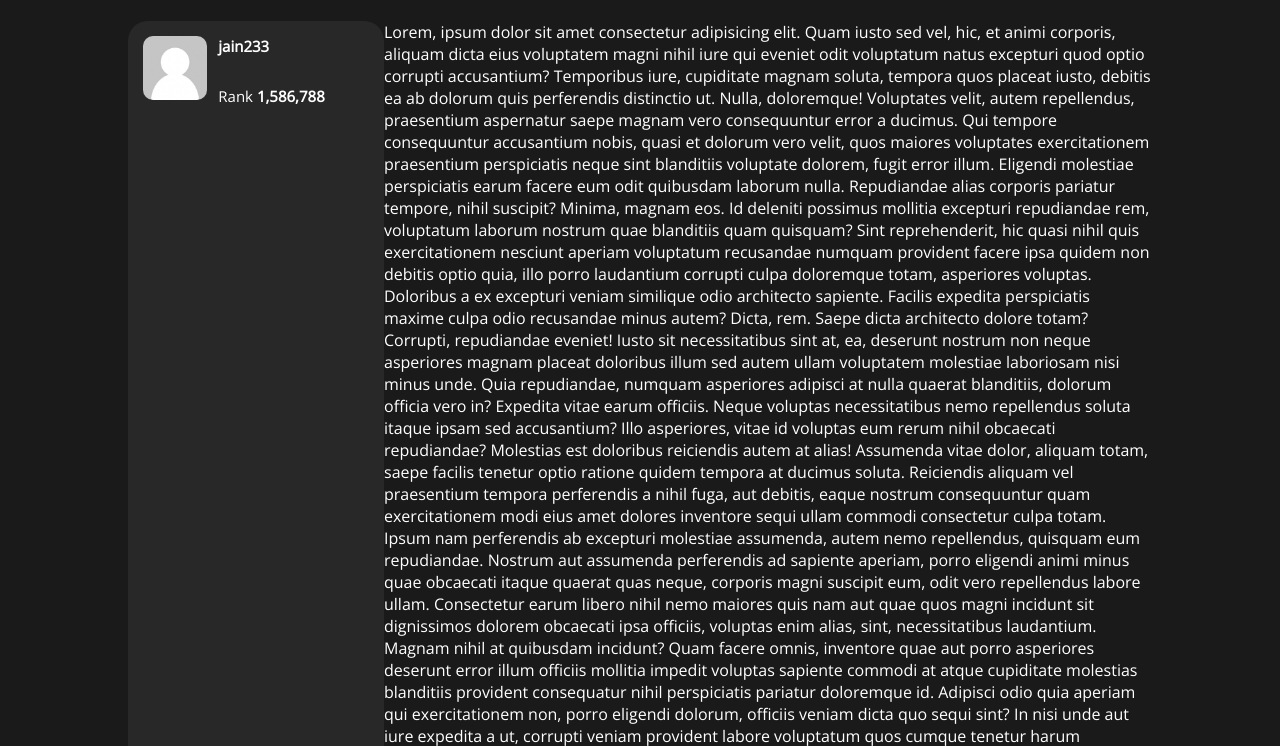
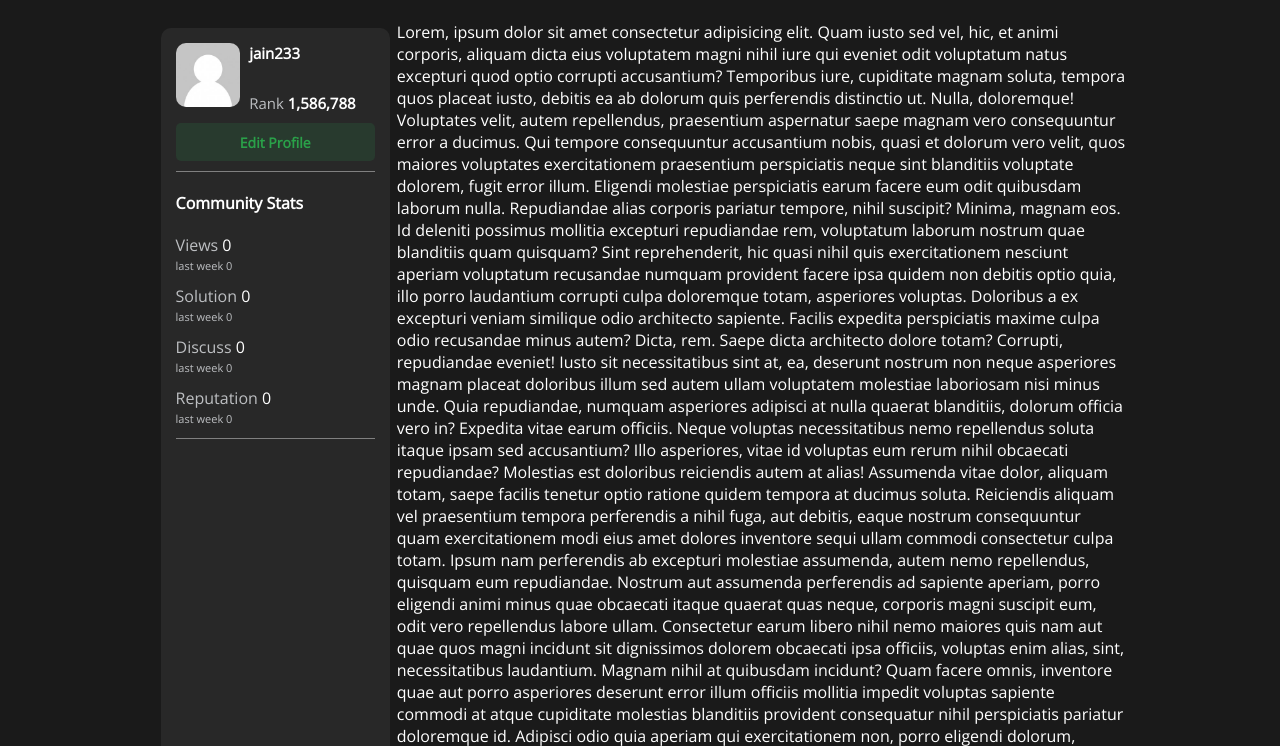
Before and after one commit to samjain233/ecellproject, a website: page frontend/dashboard.html in a window 1280 px wide. Shown: the part 54-800 px from the top of the page. Drawn offline with nearby package versions, Linux system fonts and the light colour scheme.

Commit message:
some changes in the css

```diff
--- a/frontend/css/left.css
+++ b/frontend/css/left.css
@@ -1,13 +1,21 @@
 /* left side of the page  */
 .left{
     background-color: #282828;
-    border-radius: 20px;
+    border-radius: 10px;
     padding: 15px 15px;
+    margin: 7px;
 }
 
 .first-section{
     display: grid;
-    grid-template-columns: 1fr 2fr;
+    grid-template-areas:
+    'avtar data data'
+    'editProfile editProfile editProfile';
+
+}
+
+.avtar{
+    grid-area: avtar;
 }
 
 .avtar img{
@@ -19,9 +27,42 @@
 
 .first-section .data{
     font-size: 15px;
-
+    grid-area: data;
 }
 
 .first-section .rank{
     margin-top: 30px;
 }
+
+.first-section .edit-profile-btn{
+    background-color: #283A2E;
+    width: 100%;
+    text-align: center;
+    grid-area: editProfile;
+    border-radius: 5px;
+    margin: 10px 0px;
+    padding: 8px 0px;
+}
+
+.first-section .edit-profile-btn a{
+    text-decoration: none;
+    color : #2AA149;
+    cursor: pointer;
+    font-size: 14px;
+    /* padding: 25px 0px; */
+}
+
+
+/* second section */
+.second-section .head{
+    margin: 20px 0px;
+}
+
+.second-section .short-text{
+    font-size: 11px;
+    margin: 2px 0px;
+}
+
+.second-section .box .container{
+    margin-bottom: 12px;
+}
--- a/frontend/css/main.css
+++ b/frontend/css/main.css
@@ -9,7 +9,7 @@ body{
 }
 
 .content{
-    margin: 25px 10vw;
+    margin: 25px 12vw;
     background-color: #1A1A1A;
     display: grid;
     grid-template-columns: 1fr 3fr;
@@ -26,5 +26,16 @@ body{
     color :white;
 }
 .color2{
+    color: #BDBFC2;
+}
+.bold{
+    font-weight: bold;
+}
 
+
+/*horizontal rule*/
+.hr{
+    height: 1px;
+    width: 100%;
+    background-color: gray;
 }
--- a/frontend/dashboard.html
+++ b/frontend/dashboard.html
@@ -51,12 +51,45 @@
                     <div class="data">
                         <strong class="color1">jain233</strong>
                         <div class="rank">
-                            <p class="color1">Rank <strong>1,586,788</strong></p>
+                            <p class="color2">Rank <strong class="color1">1,586,788</strong></p>
                         </div>
                     </div>
 
+                    <div class="edit-profile-btn">
+                        <a href="#" class="bold">Edit Profile</a>
+                    </div>
+
                 </div>
+                <div class="hr"></div>
                 <!-- first section ends -->
+
+                <!-- second section starts -->
+                <div class="second-section">
+                    <!-- heading community stats  -->
+                    <div class="head">
+                        <p class="color1 bold">Community Stats</p>
+                    </div>
+                    <div class="box">
+                        <div class="container">
+                            <p class="color2">Views <span class="color1">0</span></p>
+                            <p class="color2 short-text">last week <span>0</span></p>
+                        </div>
+                        <div class="container">
+                            <p class="color2">Solution <span class="color1">0</span></p>
+                            <p class="color2 short-text">last week <span>0</span></p>
+                        </div>
+                        <div class="container">
+                            <p class="color2">Discuss <span class="color1">0</span></p>
+                            <p class="color2 short-text">last week <span>0</span></p>
+                        </div>
+                        <div class="container">
+                            <p class="color2">Reputation <span class="color1">0</span></p>
+                            <p class="color2 short-text">last week <span>0</span></p>
+                        </div>
+                    </div>
+                </div>
+                <div class="hr"></div>
+                <!-- second section ends  -->
             </div>
 
 
```
